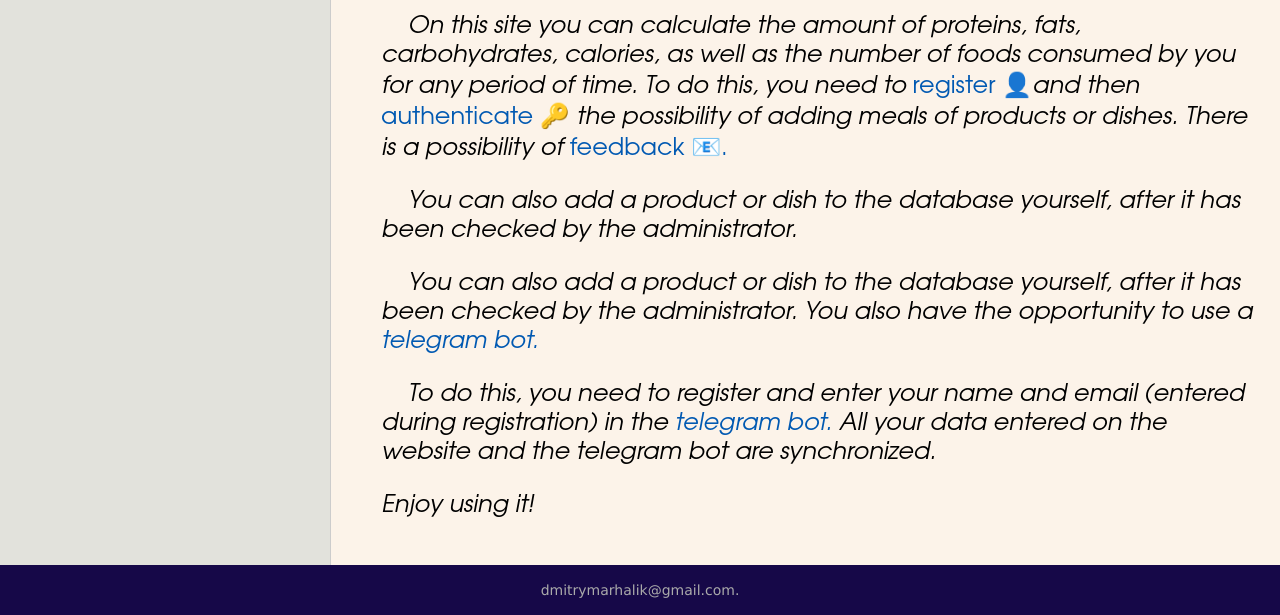
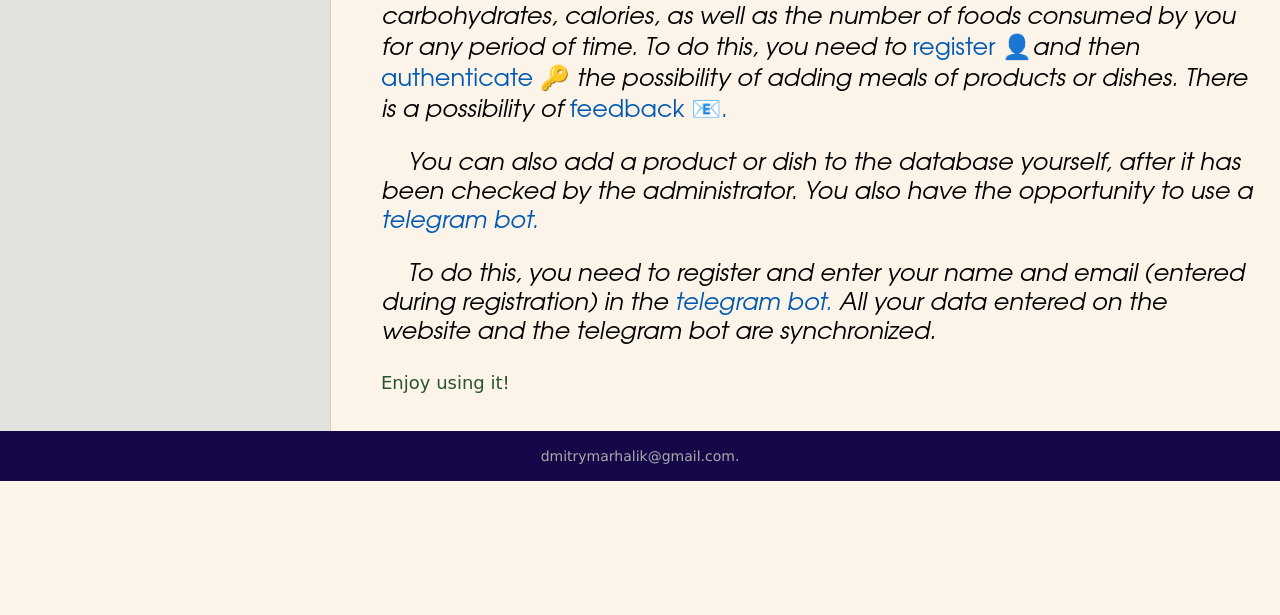
Before and after one commit to DmitryMarhalik/Py88_diplom_marhalik__energy_values, a Django app: template app_evop/templates/evop/main.html in a window 1280 px wide. Shown: the part 550-1165 px from the top of the page. After the commit the page ends 1031 px from the top, so only its background shows below. Run offline with Django 4.2, Linux system fonts and the light colour scheme; the template is opened without the code that fills it, so the values that code supplies are empty.

Commit message:
mainpage

```diff
--- a/app_evop/templates/evop/main.html
+++ b/app_evop/templates/evop/main.html
@@ -11,9 +11,6 @@
         <a href="{% url 'sign_in' %}" style="font-style: normal">authenticate 🔑</a> the possibility of adding meals of
         products or dishes. There is a possibility of <a href="{% url 'feedback' %}"
                                                          style="font-style: normal">feedback 📧.</a></p>
-    <p class="pmainpage">&nbsp&nbsp&nbsp&nbspYou can also add a product or dish to the database yourself, after it has
-        been checked by the
-        administrator.</p>
     <p class="pmainpage">&nbsp&nbsp&nbsp&nbspYou can also add a
         product or dish to the database yourself, after it has been checked by the administrator.
         You also have the opportunity to use a <a href="https://t.me/CalcEvopBot">telegram bot.</a></p>
@@ -21,6 +18,7 @@
         email (entered during registration) in the <a href="https://t.me/CalcEvopBot">telegram bot.</a> All your data
         entered on the website and the telegram
         bot are synchronized.</p>
-    <p class="pmainpage">Enjoy using it!</p>
+    <p style="font-style: normal;font-family: 'Comic Sans MS', 'Helvetica'; font-size: large ;color: #2b542c">Enjoy
+        using it!</p>
 
 {% endblock %}
```
Also changed, not shown: app_evop/static/evop/images/evop.jpg (added).
